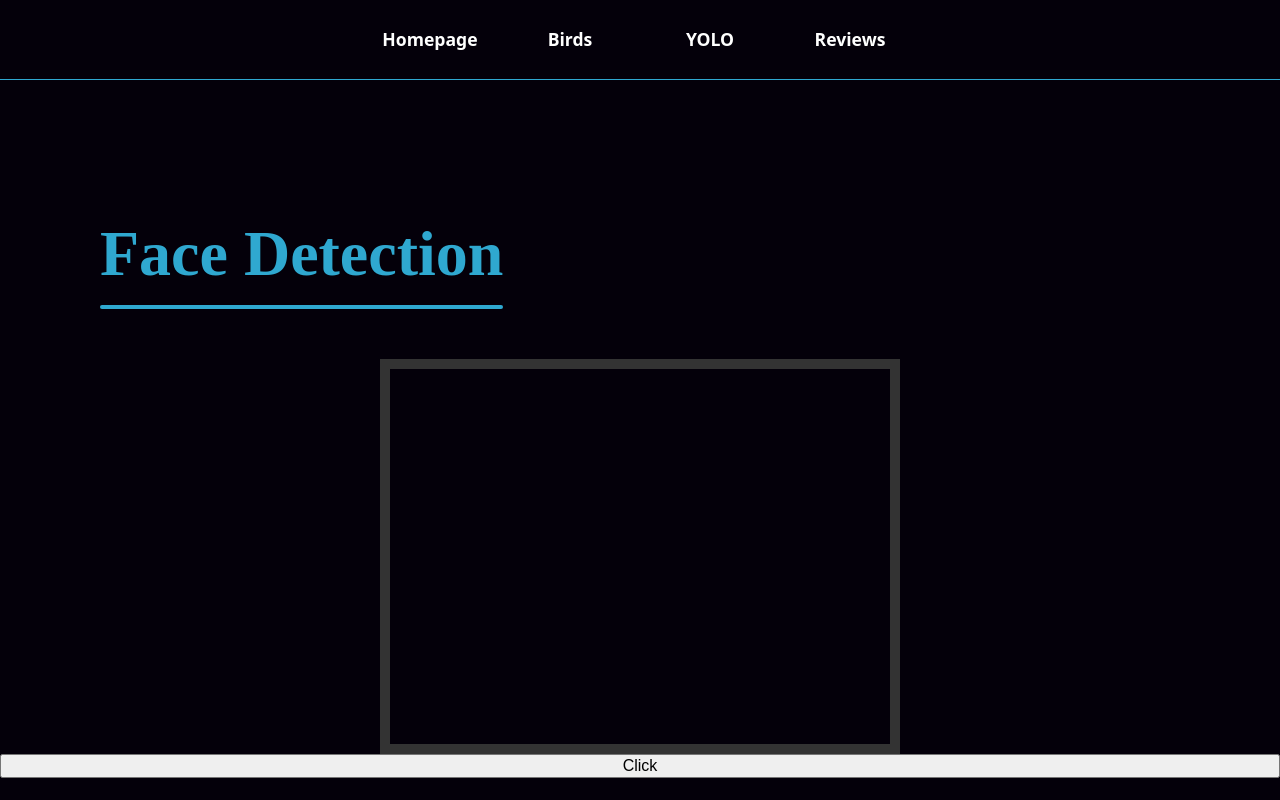
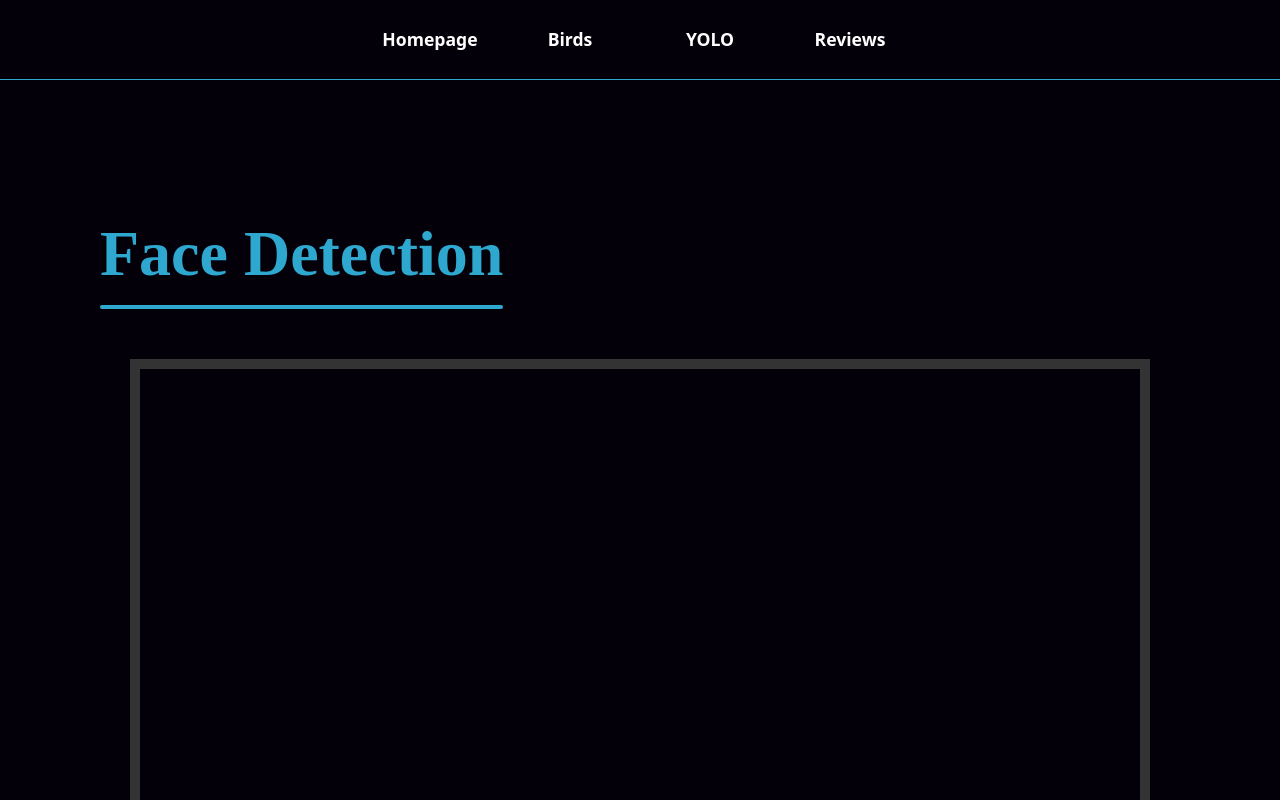
Before and after one commit to MarvinKrausser/CNN_Website, a React (Vite) app in the folder website/: page /object_detection in a window 1280 px wide. Shown: the top 800 px of the page. Built offline with nearby package versions, Linux system fonts and the light colour scheme; no server answers.

Commit message:
pre alpha

```diff
--- a/website/src/Object_Detection.jsx
+++ b/website/src/Object_Detection.jsx
@@ -7,6 +7,16 @@ function Object_Detection() {
     const [error, setError] = useState(false);
     const [loading, setLoading] = useState(false);
     const [bboxes, setBboxes] = useState(null)
+    const socketRef = useRef(null);
+    const ctxRef = useRef(null);
+    const captureIntervalRef = useRef(null);
+    const drawIntervalRef = useRef(null);
+
+    useEffect(() => {
+        if (canvasRef.current) {
+            ctxRef.current = canvasRef.current.getContext("2d");
+        }
+    }, []);
 
     useEffect(() => {
         async function startWebcam() {
@@ -34,28 +44,33 @@ function Object_Detection() {
         };
     }, []);
 
-    const captureImage = () => {
+    const drawImage = () => {
         const video = videoRef.current;
         const canvas = canvasRef.current;
 
         const width = video.videoWidth;
         const height = video.videoHeight;
 
-        canvas.width = width;
-        canvas.height = height;
+        const canvasW = canvas.width;
+        const canvasH = canvas.height;
 
-        const ctx = canvas.getContext("2d");
+        const ctx = ctxRef.current;
+        if (!ctx) return;
 
-        ctx.drawImage(video, 0, 0, width, height);
+        ctx.drawImage(video, 0, 0, canvasW, canvasH);
 
         ctx.strokeStyle = "red";
         ctx.lineWidth = 4;
 
         if (bboxes) {
-            bboxes.forEach(element => {
-                ctx.strokeRect(element[0], element[0], element[0], element[0]);
+            bboxes.forEach(edge => {
+                ctx.strokeRect(edge[0], edge[1], edge[2] - edge[0], edge[3] - edge[1]);
             });
         }
+    };
+
+    const sendImage = () => {
+        const canvas = canvasRef.current;
 
         canvas.toBlob(async (blob) => {
             if (!blob) return;
@@ -63,7 +78,7 @@ function Object_Detection() {
             setLoading(true)
 
             try {
-                socket.send(file);
+                socketRef.current?.send(blob)
             } catch (e) {
                 setError(true);
             }
@@ -75,42 +90,36 @@ function Object_Detection() {
 
     useEffect(() => {
         const socket = new WebSocket("wss://api.marvinkrausser.com/predict_face");
+        socketRef.current = socket;
 
-        socket.onopen = async () => {
-            console.log("Connected");
-            const response = await fetch("/cherry_bird.jpeg");
-            const blob = await response.blob();
-
-            socket.send(blob);
-        };
-
+        socket.onopen = () => console.log("Connected");
         socket.onmessage = (event) => {
-            console.log("message")
-            console.log(event.data);
-        };
-
-        socket.onerror = (err) => {
-            console.error("WebSocket error:", err);
-        };
-
-        socket.onclose = () => {
-            console.log("Disconnected");
-        };
-
-        // cleanup when component unmounts
+            setBboxes(JSON.parse(event.data).bboxes);
+        }
+        socket.onerror = console.error;
+        socket.onclose = () => console.log("Disconnected");
         return () => {
-            socket.close();
+            socket.close(); // important cleanup
         };
     }, []);
+
+    useEffect(() => {
+        const captureInterval = setInterval(sendImage, 100);
+        const drawInterval = setInterval(drawImage, 1000 / 60);
+
+        return () => {
+            clearInterval(captureInterval);
+            clearInterval(drawInterval);
+        };
+    }, [bboxes]);
 
     return (
         <div className='site-box'>
             <h1 className='site-headline'>Face Detection</h1>
             <div id={styles.container}>
                 <video autoPlay={true} ref={videoRef} style={{ display: "none" }}></video>
-                <canvas ref={canvasRef} width={640} height={480} />
+                <canvas ref={canvasRef} width={1000} height={800} />
             </div>
-            <button onClick={captureImage}>Click</button>
         </div>
     )
 }
--- a/website/src/Object_Detection.module.css
+++ b/website/src/Object_Detection.module.css
@@ -1,11 +1,6 @@
 #container {
 	margin: 0px auto;
-	width: 520px;
-	height: 395px;
+	width: fit-content;
+	height: fit-content;
 	border: 10px #333 solid;
 }
-#videoElement {
-	width: 500px;
-	height: 375px;
-	background-color: #666;
-}
```
